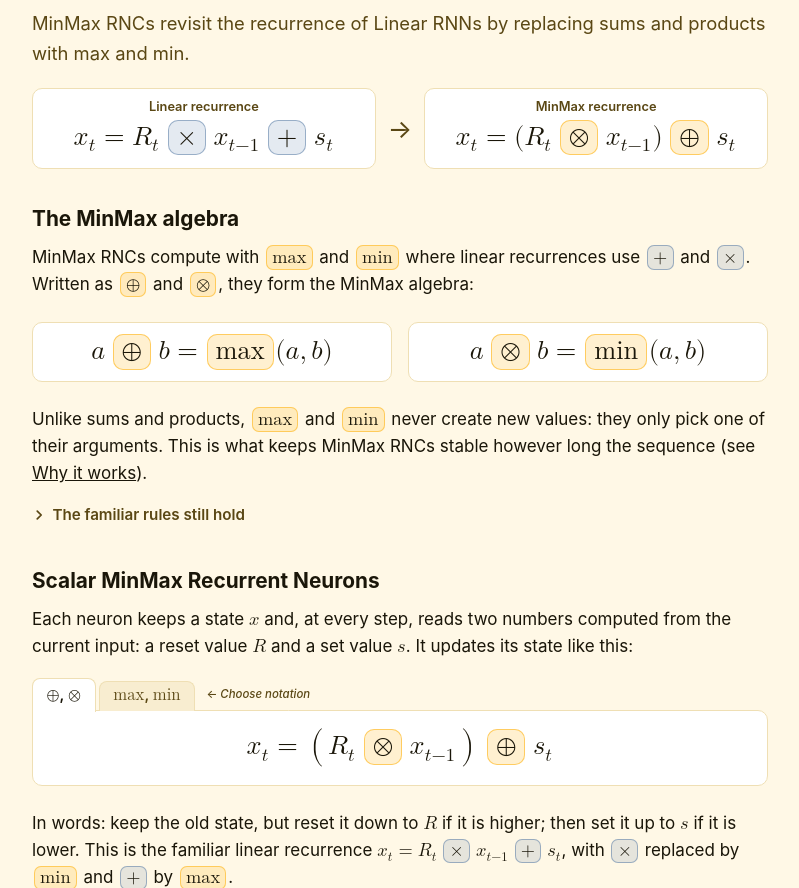
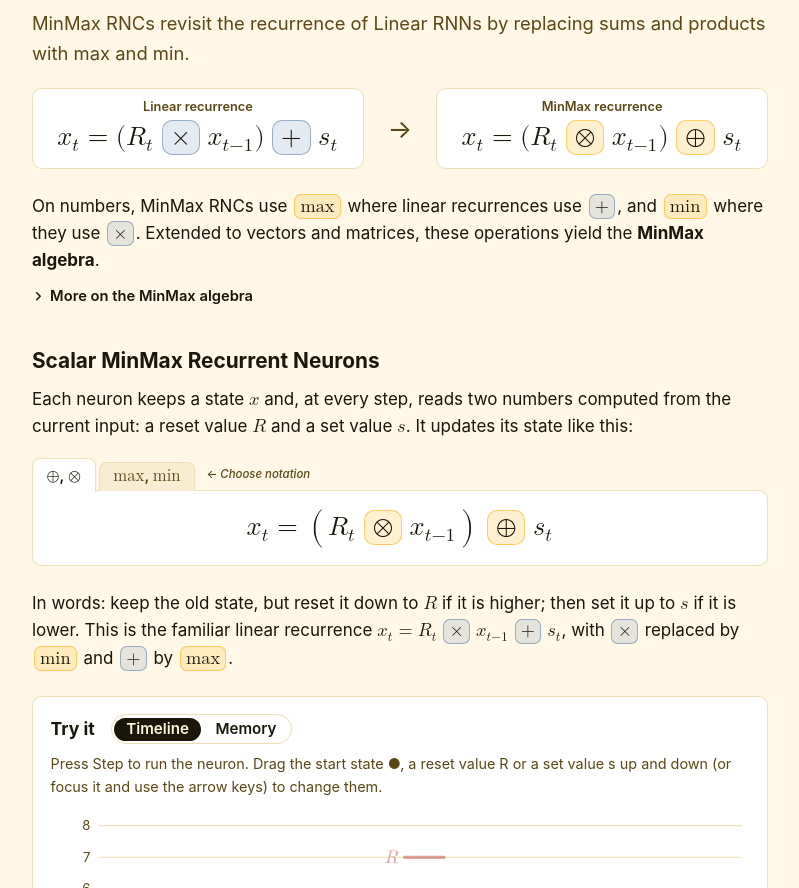
Before and after one commit to RncLsn/minmax-rnc--website, a plain HTML site: page index.html in a window 1280 px wide. Shown: the part 2599-3487 px from the top of the page, without its empty margins (240-1039 px from the left). Drawn offline with Linux system fonts and the light colour scheme.

Commit message:
MinMax algebra as a paragraph with expandable details
- The algebra is introduced in a short paragraph (max where linear
  recurrences use +, min where they use ×, extended to vectors and
  matrices), with "More on the MinMax algebra" expanding the details
- The expanded part hangs from the toggle with a thin amber line
- The details name the matrix–vector product A ⊗ x; links to #algebra
  open them
- Linear recurrence card with parentheses, like the MinMax one; more
  space around the arrow

```diff
--- a/assets/main.js
+++ b/assets/main.js
@@ -266,3 +266,14 @@ function stepperState() {
     });
   });
 })();
+
+// ---------- collapsed subsections: open one when a link points to it ----------
+(function () {
+  function openTarget() {
+    const el = location.hash && document.getElementById(location.hash.slice(1));
+    const d = el && (el.closest('details.fold') || (el.nextElementSibling && el.nextElementSibling.matches('details.fold') && el.nextElementSibling));
+    if (d) d.open = true;
+  }
+  addEventListener('hashchange', openTarget);
+  openTarget();
+})();
--- a/assets/style.css
+++ b/assets/style.css
@@ -353,17 +353,22 @@ table.compare { table-layout: fixed; }
   .formula math.wide-only { display: none; }
   .formula math.narrow-only { display: block math; }
 }
-details.more { margin: 0 0 1rem; }
-details.more summary { display: inline-flex; align-items: center; gap: 0.4rem; cursor: pointer; list-style: none; font-weight: 600; font-size: 0.95rem; color: var(--muted); }
-details.more summary::-webkit-details-marker { display: none; }
-details.more summary::marker { content: ""; font-size: 0; }
-details.more summary:hover { color: var(--ink); }
-details.more summary:focus-visible { outline: 2px solid var(--ink); outline-offset: 3px; border-radius: 4px; }
-details.more .chev { flex: none; transition: transform 0.2s ease; }
-details.more[open] .chev { transform: rotate(90deg); }
-details.more .more-body { margin-top: 0.75rem; padding-left: 1.1rem; border-left: 2px solid var(--line); }
-@media (prefers-reduced-motion: reduce) { details.more .chev { transition: none; } }
-.formula-flow { display: grid; grid-template-columns: 1fr auto 1fr; align-items: stretch; gap: 0.75rem; margin: -0.75rem 0 1.5rem; } /* linear recurrence -> MinMax recurrence, two cards */
+details.fold { margin: -0.4rem 0 1.5rem; } /* "More on ..." details, collapsed by default */
+details.fold > summary { display: inline-flex; align-items: center; gap: 0.35rem; cursor: pointer; list-style: none; font-size: 0.92rem; font-weight: 600; color: var(--ink); }
+details.fold > summary::-webkit-details-marker { display: none; }
+details.fold > summary::marker { content: ""; font-size: 0; }
+details.fold > summary:hover span { text-decoration: underline; text-underline-offset: 0.18em; text-decoration-color: var(--rule); }
+details.fold > summary:focus-visible { outline: 2px solid var(--ink); outline-offset: 3px; border-radius: 4px; }
+details.fold .when-open, details.fold[open] .when-closed { display: none; }
+details.fold[open] .when-open { display: inline; }
+details.fold > summary .chev { flex: none; width: 0.85em; height: 0.85em; transition: transform 0.2s ease; }
+details.fold[open] > summary .chev { transform: rotate(90deg); }
+details.fold[open] > summary { margin-bottom: 0.5rem; }
+details.fold .fold-body { margin-left: 0.36rem; padding: 0.35rem 0 0.1rem 1.1rem; border-left: 2px solid color-mix(in srgb, var(--ours-bar) 70%, transparent); } /* the expanded part hangs from the toggle's chevron */
+details.fold .fold-body > :first-child { margin-top: 0; }
+details.fold .fold-body > :last-child { margin-bottom: 0; }
+@media (prefers-reduced-motion: reduce) { details.fold > summary .chev { transition: none; } }
+.formula-flow { display: grid; grid-template-columns: 1fr auto 1fr; align-items: stretch; gap: 0.75rem 1.5rem; margin: -0.75rem 0 1.5rem; } /* linear recurrence -> MinMax recurrence, two cards */
 .formula-flow .formula { margin: 0; padding: 0.6rem 0.75rem 0.8rem; display: flex; flex-direction: column; align-items: center; justify-content: center; gap: 0.35rem; }
 .formula-flow .card-t { font-size: 0.8rem; font-weight: 600; color: var(--muted); line-height: 1.2; } /* card title */
 .formula-flow .to { align-self: center; font-size: 1.6rem; line-height: 1; color: var(--muted); }
--- a/index.html
+++ b/index.html
@@ -277,21 +277,21 @@
         <h2 id="idea-title"><span class="sec-n" aria-hidden="true">3</span><span class="sec-t">The idea behind MinMax RNCs<span class="sec-sub">Linear recurrence with <math><mpadded class="op" height="0.88em" depth="0.32em"><mrow><mi>max</mi><mo lspace="0" rspace="0.2em">,</mo><mi>min</mi></mrow></mpadded></math> in place of <math><mpadded class="op classic" height="0.88em" depth="0.32em"><mrow><mo lspace="0" rspace="0">+</mo><mo lspace="0" rspace="0.2em">,</mo><mo lspace="0" rspace="0">&times;</mo></mrow></mpadded></math></span></span></h2>
         <p class="lead">MinMax RNCs revisit the recurrence of Linear RNNs by replacing sums and products with max and min.</p>
         <div class="formula-flow" role="group" aria-label="From the linear recurrence to the MinMax recurrence">
-          <div class="formula"><span class="card-t">Linear recurrence</span><math displaystyle="true"><msub><mi>x</mi><mi>t</mi></msub><mo lspace="0.2778em" rspace="0.2778em">=</mo><msub><mi>R</mi><mi>t</mi></msub><mpadded class="op classic" height="0.88em" depth="0.32em"><mo lspace="0.2222em" rspace="0.2222em">&times;</mo></mpadded><msub><mi>x</mi><mrow><mi>t</mi><mo lspace="0" rspace="0">&minus;</mo><mn>1</mn></mrow></msub><mpadded class="op classic" height="0.88em" depth="0.32em"><mo lspace="0.2222em" rspace="0.2222em">+</mo></mpadded><msub><mi>s</mi><mi>t</mi></msub></math></div>
+          <div class="formula"><span class="card-t">Linear recurrence</span><math displaystyle="true"><msub><mi>x</mi><mi>t</mi></msub><mo lspace="0.2778em" rspace="0.2778em">=</mo><mo stretchy="false">(</mo><msub><mi>R</mi><mi>t</mi></msub><mpadded class="op classic" height="0.88em" depth="0.32em"><mo lspace="0.2222em" rspace="0.2222em">&times;</mo></mpadded><msub><mi>x</mi><mrow><mi>t</mi><mo lspace="0" rspace="0">&minus;</mo><mn>1</mn></mrow></msub><mo stretchy="false">)</mo><mpadded class="op classic" height="0.88em" depth="0.32em"><mo lspace="0.2222em" rspace="0.2222em">+</mo></mpadded><msub><mi>s</mi><mi>t</mi></msub></math></div>
           <span class="to" aria-hidden="true">&rarr;</span>
           <div class="formula"><span class="card-t">MinMax recurrence</span><math displaystyle="true"><msub><mi>x</mi><mi>t</mi></msub><mo lspace="0.2778em" rspace="0.2778em">=</mo><mo stretchy="false">(</mo><msub><mi>R</mi><mi>t</mi></msub><mpadded class="op" height="0.88em" depth="0.32em"><mo lspace="0.2222em" rspace="0.2222em">&otimes;</mo></mpadded><msub><mi>x</mi><mrow><mi>t</mi><mo lspace="0" rspace="0">&minus;</mo><mn>1</mn></mrow></msub><mo stretchy="false">)</mo><mpadded class="op" height="0.88em" depth="0.32em"><mo lspace="0.2222em" rspace="0.2222em">&oplus;</mo></mpadded><msub><mi>s</mi><mi>t</mi></msub></math></div>
         </div>
-        <h3 class="subsection" id="algebra">The MinMax algebra</h3>
-        <p>MinMax RNCs compute with <math><mpadded class="op" height="0.88em" depth="0.32em"><mi>max</mi></mpadded></math> and <math><mpadded class="op" height="0.88em" depth="0.32em"><mi>min</mi></mpadded></math> where linear recurrences use <math><mpadded class="op classic" height="0.88em" depth="0.32em"><mo lspace="0" rspace="0">+</mo></mpadded></math> and <math><mpadded class="op classic" height="0.88em" depth="0.32em"><mo lspace="0" rspace="0">&times;</mo></mpadded></math>. Written as <math><mpadded class="op" height="0.88em" depth="0.32em"><mo lspace="0" rspace="0">&oplus;</mo></mpadded></math> and <math><mpadded class="op" height="0.88em" depth="0.32em"><mo lspace="0" rspace="0">&otimes;</mo></mpadded></math>, they form the MinMax algebra:</p>
+        <p id="algebra">On numbers, MinMax RNCs use <math><mpadded class="op" height="0.88em" depth="0.32em"><mi>max</mi></mpadded></math> where linear recurrences use <math><mpadded class="op classic" height="0.88em" depth="0.32em"><mo lspace="0" rspace="0">+</mo></mpadded></math>, and <math><mpadded class="op" height="0.88em" depth="0.32em"><mi>min</mi></mpadded></math> where they use <math><mpadded class="op classic" height="0.88em" depth="0.32em"><mo lspace="0" rspace="0">&times;</mo></mpadded></math>. Extended to vectors and matrices, these operations yield the <b>MinMax algebra</b>.</p>
+        <details class="fold">
+          <summary><svg class="chev" viewBox="0 0 16 16" width="14" height="14" aria-hidden="true" focusable="false"><path d="M6 3.5 10.5 8 6 12.5" fill="none" stroke="currentColor" stroke-width="2" stroke-linecap="round" stroke-linejoin="round"/></svg><span class="when-closed">More on the MinMax algebra</span><span class="when-open">Less on the MinMax algebra</span></summary>
+          <div class="fold-body">
+          <p>We write <math><mpadded class="op" height="0.88em" depth="0.32em"><mo lspace="0" rspace="0">&oplus;</mo></mpadded></math> for <math><mpadded class="op" height="0.88em" depth="0.32em"><mi>max</mi></mpadded></math> and <math><mpadded class="op" height="0.88em" depth="0.32em"><mo lspace="0" rspace="0">&otimes;</mo></mpadded></math> for <math><mpadded class="op" height="0.88em" depth="0.32em"><mi>min</mi></mpadded></math>:</p>
           <div class="formula-pair">
             <div class="formula"><math displaystyle="true"><mi>a</mi><mpadded class="op" height="0.88em" depth="0.32em"><mo lspace="0.2222em" rspace="0.2222em">&oplus;</mo></mpadded><mi>b</mi><mo lspace="0.2778em" rspace="0.2778em">=</mo><mpadded class="op" height="0.88em" depth="0.32em"><mi>max</mi></mpadded><mo stretchy="false">(</mo><mi>a</mi><mo separator="true">,</mo><mi>b</mi><mo stretchy="false">)</mo></math></div>
             <div class="formula"><math displaystyle="true"><mi>a</mi><mpadded class="op" height="0.88em" depth="0.32em"><mo lspace="0.2222em" rspace="0.2222em">&otimes;</mo></mpadded><mi>b</mi><mo lspace="0.2778em" rspace="0.2778em">=</mo><mpadded class="op" height="0.88em" depth="0.32em"><mi>min</mi></mpadded><mo stretchy="false">(</mo><mi>a</mi><mo separator="true">,</mo><mi>b</mi><mo stretchy="false">)</mo></math></div>
           </div>
           <p>Unlike sums and products, <math><mpadded class="op" height="0.88em" depth="0.32em"><mi>max</mi></mpadded></math> and <math><mpadded class="op" height="0.88em" depth="0.32em"><mi>min</mi></mpadded></math> never create new values: they only pick one of their arguments. This is what keeps MinMax RNCs stable however long the sequence (see <a href="#properties">Why it works</a>).</p>
-        <details class="more">
-          <summary><svg class="chev" viewBox="0 0 16 16" width="14" height="14" aria-hidden="true" focusable="false"><path d="M6 3.5 10.5 8 6 12.5" fill="none" stroke="currentColor" stroke-width="2" stroke-linecap="round" stroke-linejoin="round"/></svg>The familiar rules still hold</summary>
-          <div class="more-body">
-            <p>Both operations are associative and commutative, and <math><mpadded class="op" height="0.88em" depth="0.32em"><mo lspace="0" rspace="0">&otimes;</mo></mpadded></math> distributes over <math><mpadded class="op" height="0.88em" depth="0.32em"><mo lspace="0" rspace="0">&oplus;</mo></mpadded></math>, just as <math><mpadded class="op classic" height="0.88em" depth="0.32em"><mo lspace="0" rspace="0">&times;</mo></mpadded></math> distributes over <math><mpadded class="op classic" height="0.88em" depth="0.32em"><mo lspace="0" rspace="0">+</mo></mpadded></math>. So vectors and matrices work as usual: the product of a matrix <math><mi>A</mi></math> and a vector <math><mi>x</mi></math> is the usual formula, with <math><mpadded class="op" height="0.88em" depth="0.32em"><mi>max</mi></mpadded></math> in place of sums and <math><mpadded class="op" height="0.88em" depth="0.32em"><mi>min</mi></mpadded></math> in place of products.</p>
+          <p>The familiar rules still hold. Both operations are associative and commutative, and <math><mpadded class="op" height="0.88em" depth="0.32em"><mo lspace="0" rspace="0">&otimes;</mo></mpadded></math> distributes over <math><mpadded class="op" height="0.88em" depth="0.32em"><mo lspace="0" rspace="0">&oplus;</mo></mpadded></math>, just as <math><mpadded class="op classic" height="0.88em" depth="0.32em"><mo lspace="0" rspace="0">&times;</mo></mpadded></math> distributes over <math><mpadded class="op classic" height="0.88em" depth="0.32em"><mo lspace="0" rspace="0">+</mo></mpadded></math>. So vectors and matrices work as usual: the product <math><mi>A</mi><mpadded class="op" height="0.88em" depth="0.32em"><mo lspace="0.2222em" rspace="0.2222em">&otimes;</mo></mpadded><mi>x</mi></math> of a matrix <math><mi>A</mi></math> and a vector <math><mi>x</mi></math> is the usual formula, with <math><mpadded class="op" height="0.88em" depth="0.32em"><mi>max</mi></mpadded></math> in place of sums and <math><mpadded class="op" height="0.88em" depth="0.32em"><mi>min</mi></mpadded></math> in place of products.</p>
           <div class="formula formula-sm">
             <math display="block"><mi>a</mi><mpadded class="op" height="0.88em" depth="0.32em"><mo lspace="0.2222em" rspace="0.2222em">&otimes;</mo></mpadded><mo stretchy="false">(</mo><mi>b</mi><mpadded class="op" height="0.88em" depth="0.32em"><mo lspace="0.2222em" rspace="0.2222em">&oplus;</mo></mpadded><mi>c</mi><mo stretchy="false">)</mo><mo lspace="0.2778em" rspace="0.2778em">=</mo><mo stretchy="false">(</mo><mi>a</mi><mpadded class="op" height="0.88em" depth="0.32em"><mo lspace="0.2222em" rspace="0.2222em">&otimes;</mo></mpadded><mi>b</mi><mo stretchy="false">)</mo><mpadded class="op" height="0.88em" depth="0.32em"><mo lspace="0.2222em" rspace="0.2222em">&oplus;</mo></mpadded><mo stretchy="false">(</mo><mi>a</mi><mpadded class="op" height="0.88em" depth="0.32em"><mo lspace="0.2222em" rspace="0.2222em">&otimes;</mo></mpadded><mi>c</mi><mo stretchy="false">)</mo></math>
             <math display="block" class="wide-only"><msub><mrow><mo stretchy="false">(</mo><mi>A</mi><mpadded class="op" height="0.88em" depth="0.32em"><mo lspace="0.2222em" rspace="0.2222em">&otimes;</mo></mpadded><mi>x</mi><mo stretchy="false">)</mo></mrow><mi>i</mi></msub><mo lspace="0.2778em" rspace="0.2778em">=</mo><munder><mo>&bigoplus;</mo><mi>j</mi></munder><mo stretchy="false">(</mo><msub><mi>A</mi><mrow><mi>i</mi><mi>j</mi></mrow></msub><mpadded class="op" height="0.88em" depth="0.32em"><mo lspace="0.2222em" rspace="0.2222em">&otimes;</mo></mpadded><msub><mi>x</mi><mi>j</mi></msub><mo stretchy="false">)</mo><mo lspace="0.2778em" rspace="0.2778em">=</mo><munder><mpadded class="op" height="0.88em" depth="0.32em"><mi>max</mi></mpadded><mi>j</mi></munder><mpadded class="op" height="0.88em" depth="0.32em"><mi>min</mi></mpadded><mo stretchy="false">(</mo><msub><mi>A</mi><mrow><mi>i</mi><mi>j</mi></mrow></msub><mo separator="true">,</mo><msub><mi>x</mi><mi>j</mi></msub><mo stretchy="false">)</mo></math>
```
Lines whose indentation alone changed are shown as unchanged.
